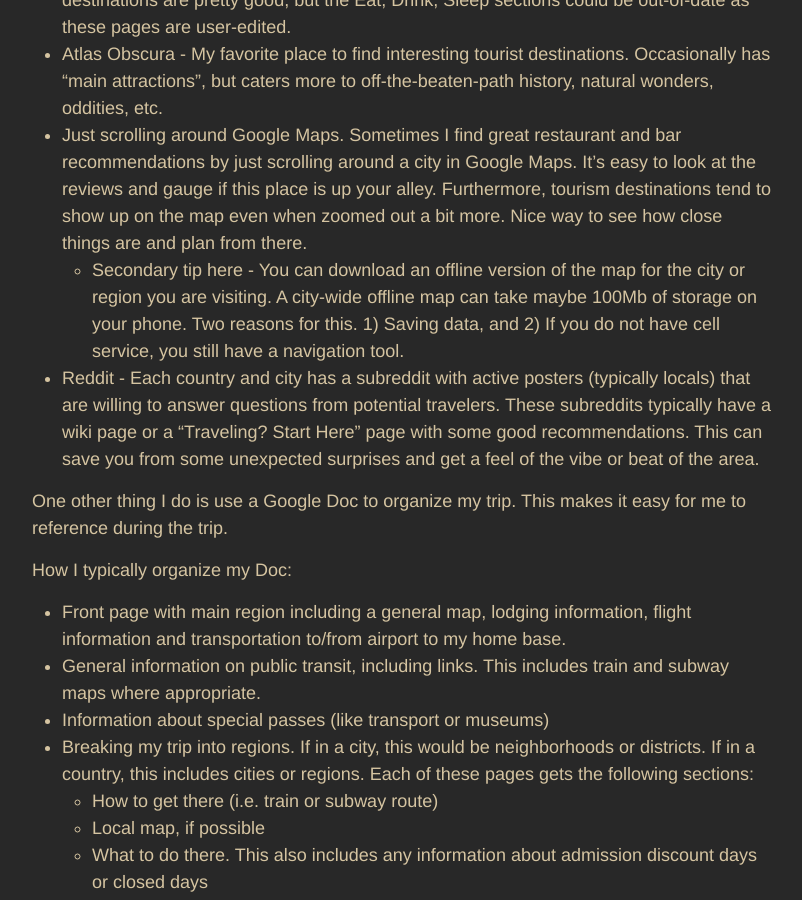
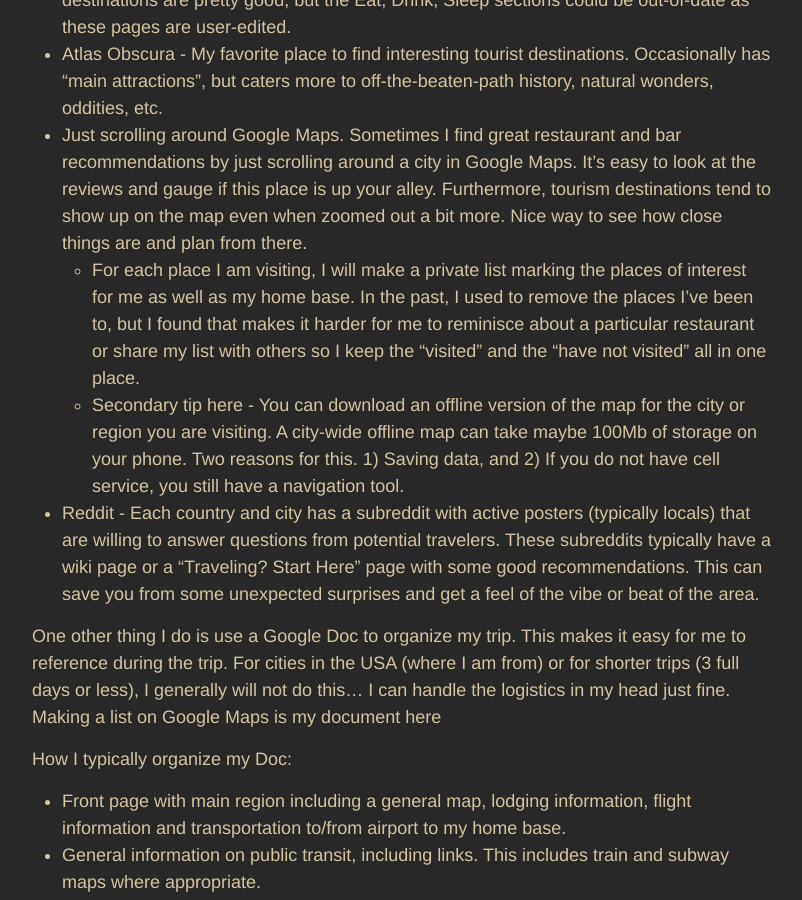
Before and after one commit to adkinsrs/sadkins_site, a Jekyll site: the page built from _posts/2025-09-20-how-i-travel.md, in a window 1280 px wide and 900 px high, scrolled down 1191 px. Shown: the whole window, without its empty margins (238-1040 px from the left). Built offline with Jekyll 4.4.1, drawn with Linux system fonts in a browser that asks for light colours.

Commit message:
updated post

```diff
--- a/_posts/2025-09-20-how-i-travel.md
+++ b/_posts/2025-09-20-how-i-travel.md
@@ -24,10 +24,11 @@
 * Wikivoyage - Solid place to start planning. User-written articles on cities, countries, travel tips, etc. Also has good info on how to stay safe, show respect to the locals. The tourist destinations are pretty good, but the Eat, Drink, Sleep sections could be out-of-date as these pages are user-edited.
 * Atlas Obscura - My favorite place to find interesting tourist destinations. Occasionally has "main attractions", but caters more to off-the-beaten-path history, natural wonders, oddities, etc.
 * Just scrolling around Google Maps.  Sometimes I find great restaurant and bar recommendations by just scrolling around a city in Google Maps. It's easy to look at the reviews and gauge if this place is up your alley. Furthermore, tourism destinations tend to show up on the map even when zoomed out a bit more. Nice way to see how close things are and plan from there.
+  * For each place I am visiting, I will make a private list marking the places of interest for me as well as my home base. In the past, I used to remove the places I've been to, but I found that makes it harder for me to reminisce about a particular restaurant or share my list with others so I keep the "visited" and the "have not visited" all in one place.
   * Secondary tip here - You can download an offline version of the map for the city or region you are visiting. A city-wide offline map can take maybe 100Mb of storage on your phone. Two reasons for this. 1) Saving data, and 2) If you do not have cell service, you still have a navigation tool.
 * Reddit - Each country and city has a subreddit with active posters (typically locals) that are willing to answer questions from potential travelers. These subreddits typically have a wiki page or a "Traveling? Start Here" page with some good recommendations. This can save you from some unexpected surprises and get a feel of the vibe or beat of the area.
 
-One other thing I do is use a Google Doc to organize my trip. This makes it easy for me to reference during the trip.
+One other thing I do is use a Google Doc to organize my trip. This makes it easy for me to reference during the trip.  For cities in the USA (where I am from) or for shorter trips (3 full days or less), I generally will not do this... I can handle the logistics in my head just fine. Making a list on Google Maps is my document here
 
 How I typically organize my Doc:
 
```
